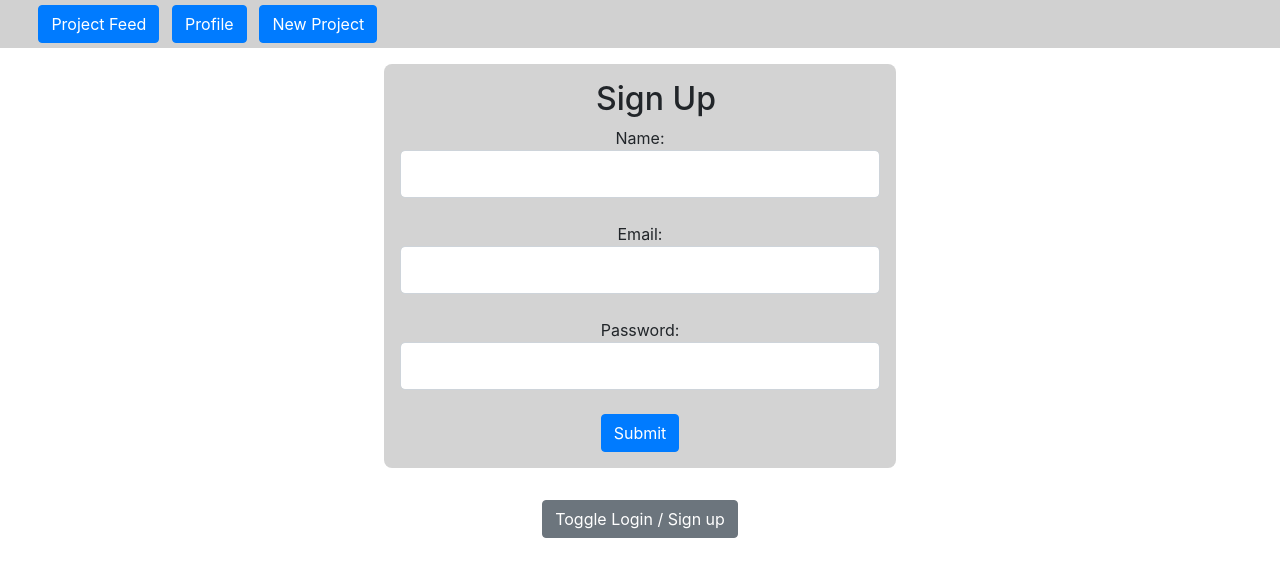
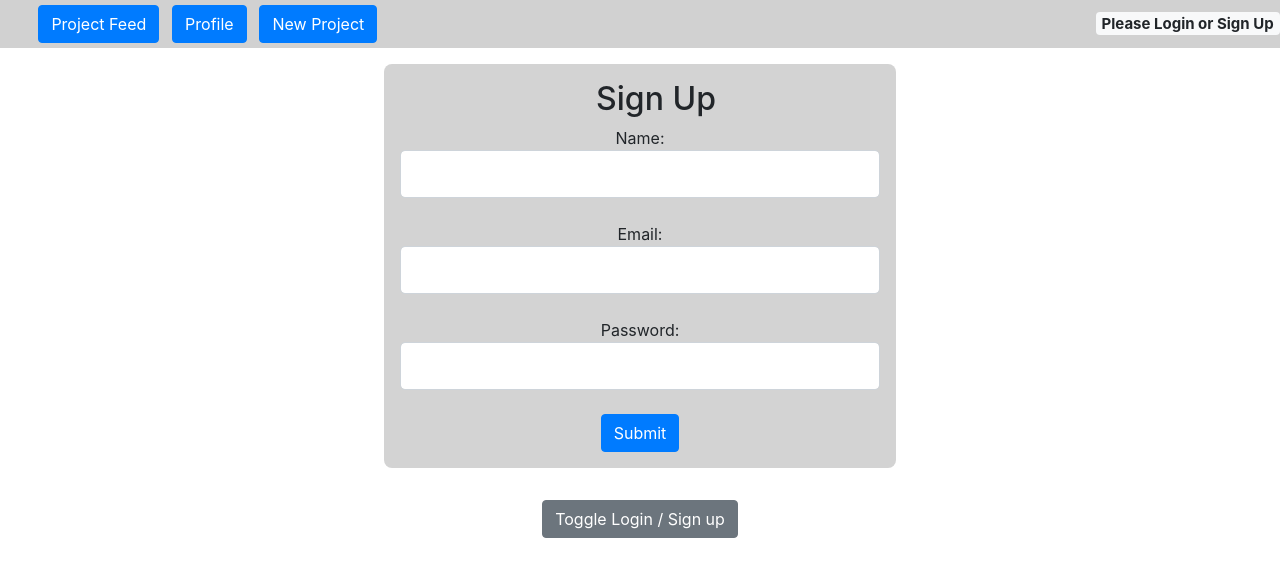
Before and after one commit to joelazarz/react-mod-4-project, a React (Create React App) app: page / in a window 1280 px wide. Shown: the top 576 px of the page. Built offline with nearby package versions, Linux system fonts and the light colour scheme.

Commit message:
nav bar badge work

```diff
--- a/src/App.js
+++ b/src/App.js
@@ -27,7 +27,7 @@ class App extends Component {
         .then(data => {
           console.log('COMPDIDMOUNT DATA:', data)
           this.setState({user: data})
-          // this.props.history.push('/projects')
+          this.props.history.push('/projects')
         })
     }
   }
--- a/src/layout/NavBar.js
+++ b/src/layout/NavBar.js
@@ -24,7 +24,9 @@ export class NavBar extends Component {
                 <div className='login-status'>
                     <h5 className='login-badge'><span class="badge badge-success"> Welcome {name}</span></h5>
                 </div>
-                    : (<></>)
+                    : (<div className='login-status'>
+                    <Link to='/'><h5 className='login-badge'><span class="badge badge-light"> Please Login or Sign Up</span></h5></Link>
+                </div>)
                 }
                 </div>
             </div>
```
